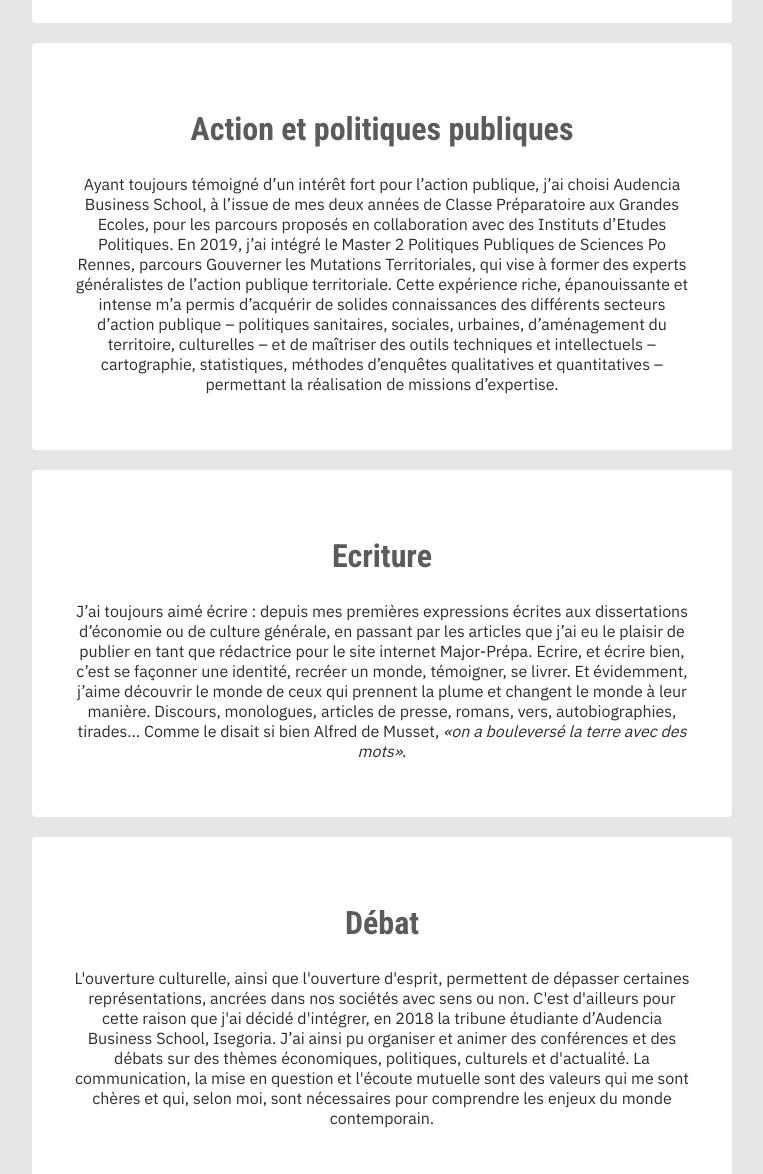
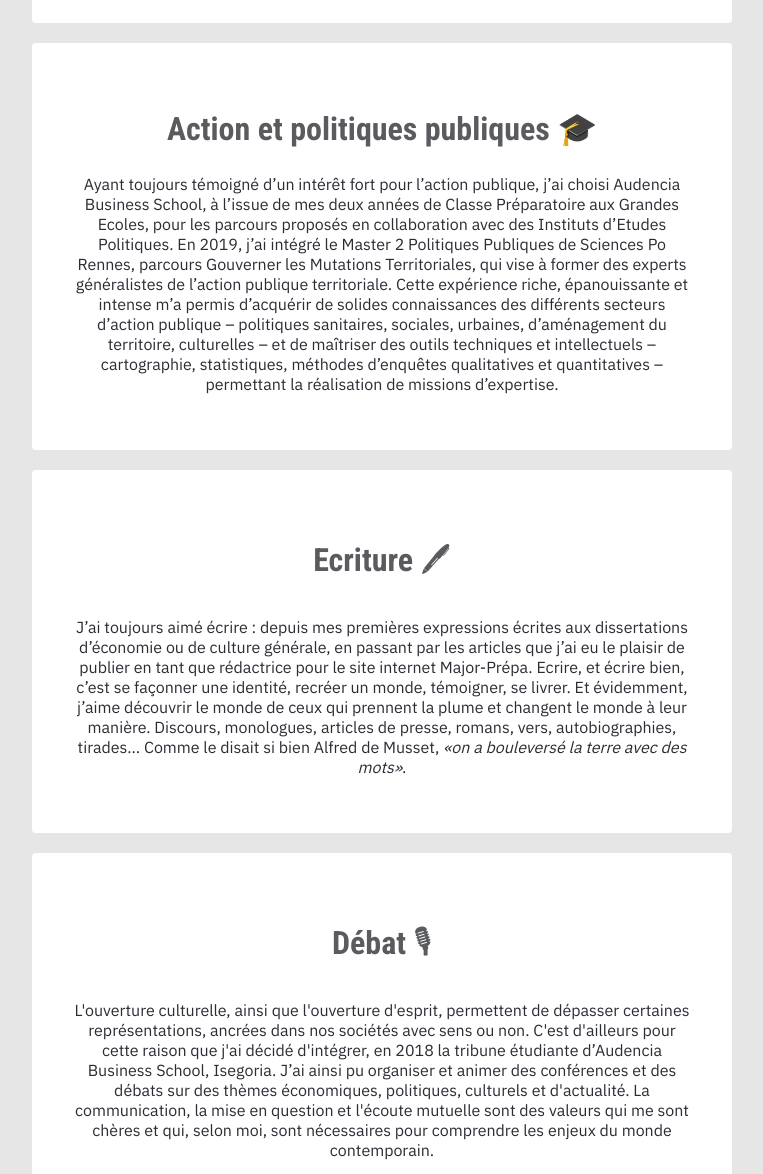
Before and after one commit to leila-yacine/my-profile, a plain HTML site: page index.html in a window 1280 px wide. Shown: the part 930-2104 px from the top of the page, without its empty margins (258-1021 px from the left). Drawn offline with Linux system fonts and the light colour scheme; a web font is replaced by a local one.

Commit message:
Update index.html

```diff
--- a/index.html
+++ b/index.html
@@ -23,15 +23,15 @@
 		</div>
 
 		<div class="card-white">
-			<h2>Action et politiques publiques</h2>
+			<h2>Action et politiques publiques 🎓</h2>
 			<p>Ayant toujours témoigné d’un intérêt fort pour l’action publique, j’ai choisi Audencia Business School, à l’issue de mes deux années de Classe Préparatoire aux Grandes Ecoles, pour les parcours proposés en collaboration avec des Instituts d’Etudes Politiques. En 2019, j’ai intégré le Master 2 Politiques Publiques de Sciences Po Rennes, parcours Gouverner les Mutations Territoriales, qui vise à former des experts généralistes de l’action publique territoriale. Cette expérience riche, épanouissante et intense m’a permis d’acquérir de solides connaissances des différents secteurs d’action publique – politiques sanitaires, sociales, urbaines, d’aménagement du territoire, culturelles – et de maîtriser des outils techniques et intellectuels – cartographie, statistiques, méthodes d’enquêtes qualitatives et quantitatives – permettant la réalisation de missions d’expertise.</p>
 		</div>
 		<div class="card-white">
-			<h2>Ecriture</h2>
+			<h2>Ecriture 🖊</h2>
 			<p>J’ai toujours aimé écrire : depuis mes premières expressions écrites aux dissertations d’économie ou de culture générale, en passant par les articles que j’ai eu le plaisir de publier en tant que rédactrice pour le site internet Major-Prépa. Ecrire, et écrire bien, c’est se façonner une identité, recréer un monde, témoigner, se livrer. Et évidemment, j’aime découvrir le monde de ceux qui prennent la plume et changent le monde à leur manière. Discours, monologues, articles de presse, romans, vers, autobiographies, tirades… Comme le disait si bien Alfred de Musset, <em>«on a bouleversé la terre avec des mots»</em>. </p>
 		</div>
 		<div class="card-white">
-			<h2>Débat</h2>
+			<h2>Débat 🎙</h2>
 			<p>L'ouverture culturelle, ainsi que l'ouverture d'esprit, permettent de dépasser certaines représentations, ancrées dans nos sociétés avec sens ou non. C'est d'ailleurs pour cette raison que j'ai décidé d'intégrer, en 2018 la tribune étudiante d’Audencia Business School, Isegoria. J’ai ainsi pu organiser et animer des conférences et des débats sur des thèmes économiques, politiques, culturels et d'actualité. La communication, la mise en question et l'écoute mutuelle sont des valeurs qui me sont chères et qui, selon moi, sont nécessaires pour comprendre les enjeux du monde contemporain. </p>
 		</div>
 		<div class="card-white">
```
